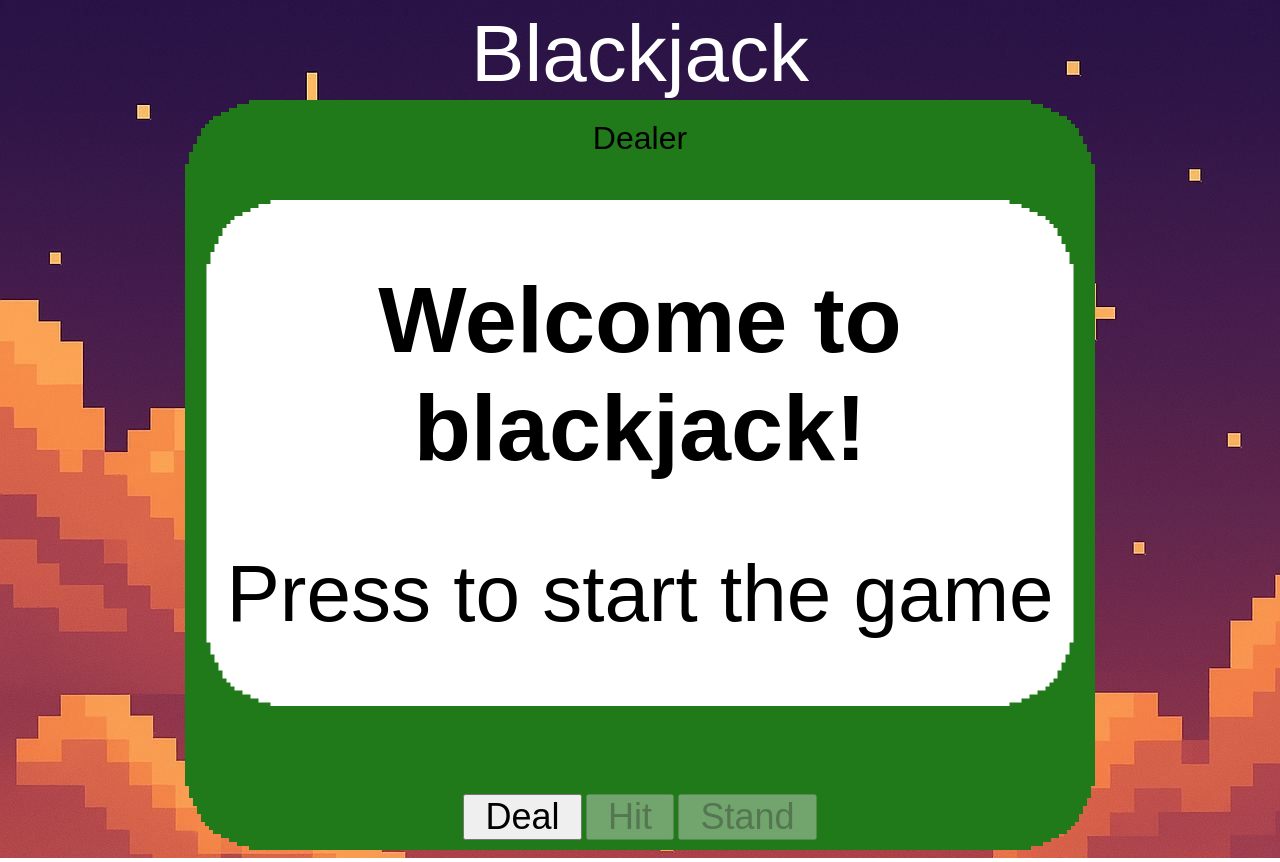
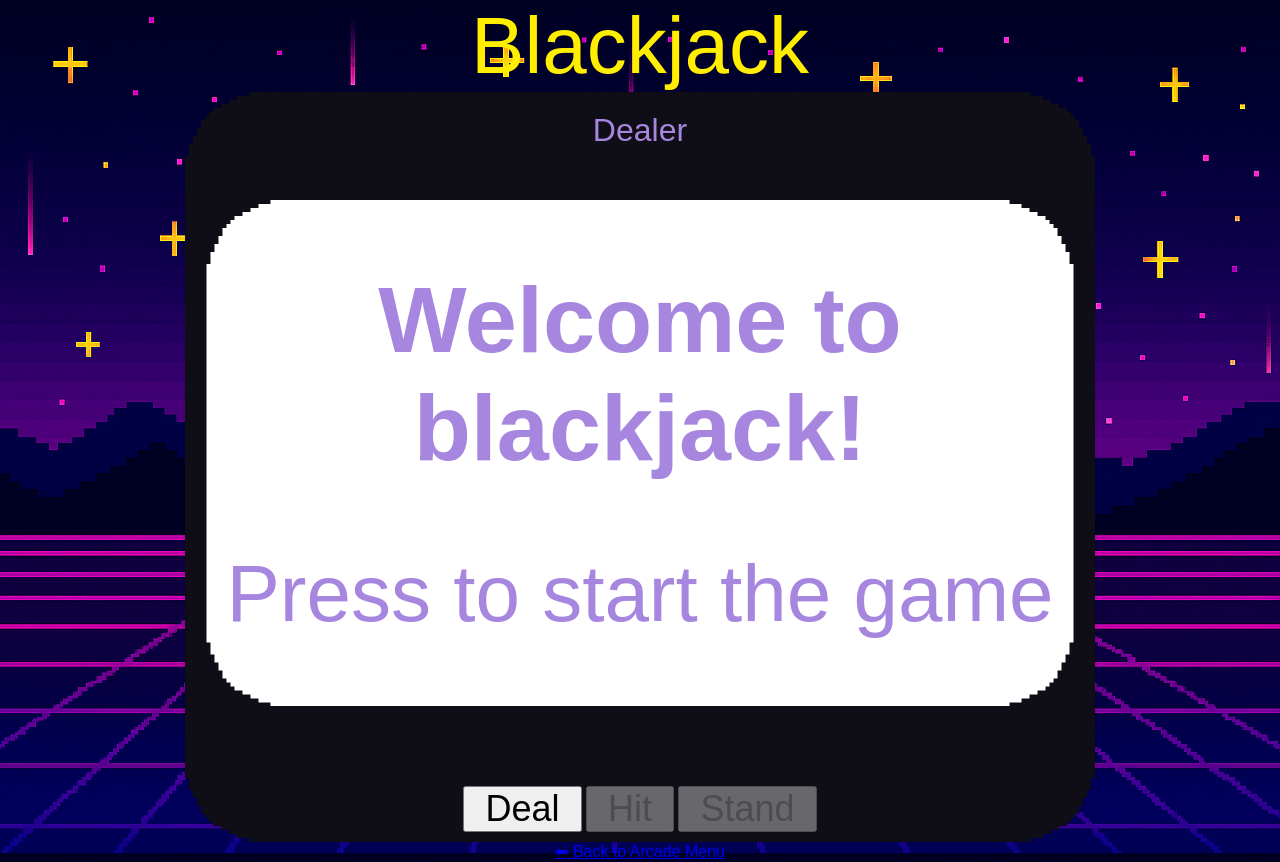
Before and after one commit to wen-l-liu/hackathon-pixels, a plain HTML site: page blackjack.html in a window 1280 px wide. Drawn offline with Linux system fonts and the light colour scheme; a web font is replaced by a local one.

```diff
--- a/assets/css/black-jack-styles.css
+++ b/assets/css/black-jack-styles.css
@@ -9,15 +9,24 @@
 
 body {
     overflow: hidden;
-    background-image: url(../images/background\ temp.jpg)
+    /* changed bg */
+  background: url(../images/background.png) no-repeat center center fixed;
+  background-size: cover;
+  image-rendering: pixelated;
+  font-family: 'Courier New', monospace;
+  color: #A786DF;
+  text-align: center;
+  margin: 0;
+  padding: 0;
 }
+
 
 h1 {
     font-weight: 100;
     font-size: 5rem;
     padding: 0;
     margin: auto 0;
-    color: #ffffff;
+    color: #ffee00;
 }
 
 h2 {
@@ -58,7 +67,7 @@
 }
 
 #game-table {
-    background-color: #217a19;
+    background-color: #0f0e17;
     padding: 10px;
     border-radius: 10px;
     /* min-height: 400px; */
--- a/assets/css/snake.css
+++ b/assets/css/snake.css
@@ -80,8 +80,8 @@
 canvas {
   width: 90vmin;
   height: 90vmin;
-  max-width: 400px;
-  max-height: 400px;
+  max-width: 800px;
+  max-height: 800px;
   background: #A786DF;
   border: 4px solid #ffee00;
   image-rendering: pixelated;
--- a/blackjack.html
+++ b/blackjack.html
@@ -43,6 +43,8 @@
             <!-- <button id="btn-reset">Reset</button> -->
         </div>
     </div>
+    <!-- Added a href to go back to arcade main by Zaenb -->
+    <a href="index.html">⬅ Back to Arcade Menu</a>
     <script src="assets/js/black-jack-script.js"></script>
 </body>
 
```
Also changed, not shown: snake.html (+1 -1 lines).
